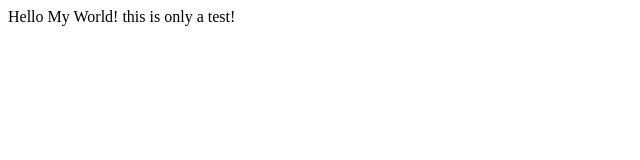
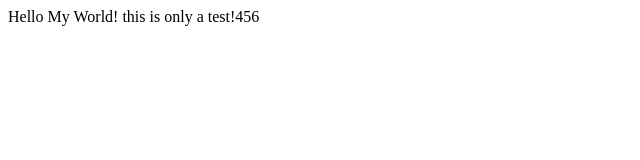
Before and after one commit to freeleegee/justsoso, a plain HTML site: page another.html in a window 1280 px wide. Shown: the full height of the page, 0-640 px from the left. Drawn offline with Linux system fonts and the light colour scheme.

Commit message:
Update another.html

```diff
--- a/another.html
+++ b/another.html
@@ -4,6 +4,6 @@
         <meta charset="utf-8">
     </head>
     <body>
-        Hello My World! this is only a test!
+        Hello My World! this is only a test!456
     </body>
 </html>
```
